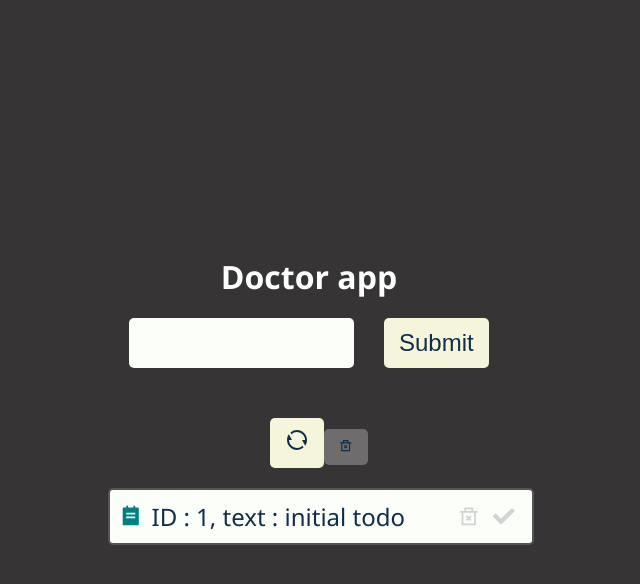
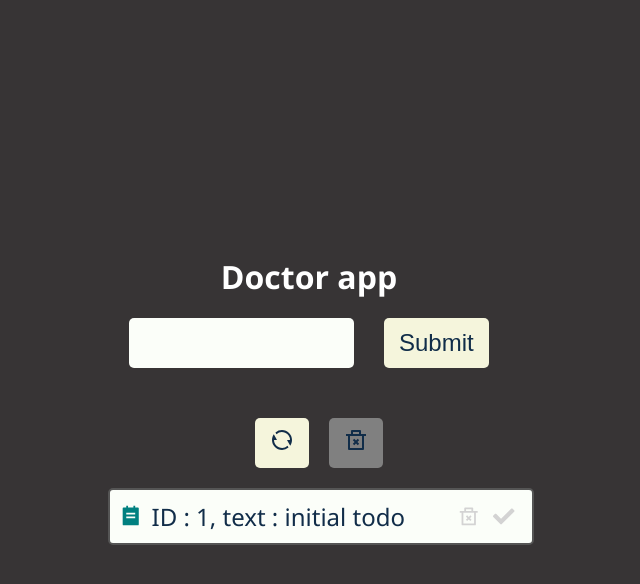
Before and after one commit to AnatolSalau/React_js_full_course, a React (Create React App) app in the folder lesson_24_todo_app_v2/: page / in a window 1280 px wide. Both pictures are taken after a click on the button "Submit". Shown: the top 584 px of the page, without its empty margins (331-971 px from the left). Built offline with nearby package versions, Linux system fonts and the light colour scheme.

Commit message:
lesson_24_todo_app_v2 Disabled button

```diff
--- a/lesson_24_todo_app_v2/src/components/UI/Button.js
+++ b/lesson_24_todo_app_v2/src/components/UI/Button.js
@@ -13,7 +13,7 @@ function Button({onCLick, children, title, isDisable = false}) {
     const changeCssClass = () => {
         return ` ${
             isDisable
-                ? style.disabledButton
+                ? ` ${style.button} ${style.disabledButton}`
                 : style.button
         } `
     }
--- a/lesson_24_todo_app_v2/src/components/UI/Button.module.css
+++ b/lesson_24_todo_app_v2/src/components/UI/Button.module.css
@@ -15,5 +15,8 @@
 }
 
 .disabledButton {
-
+    background-color: gray;
 }
+.disabledButton:hover {
+    background-color: gray;
+}
```
